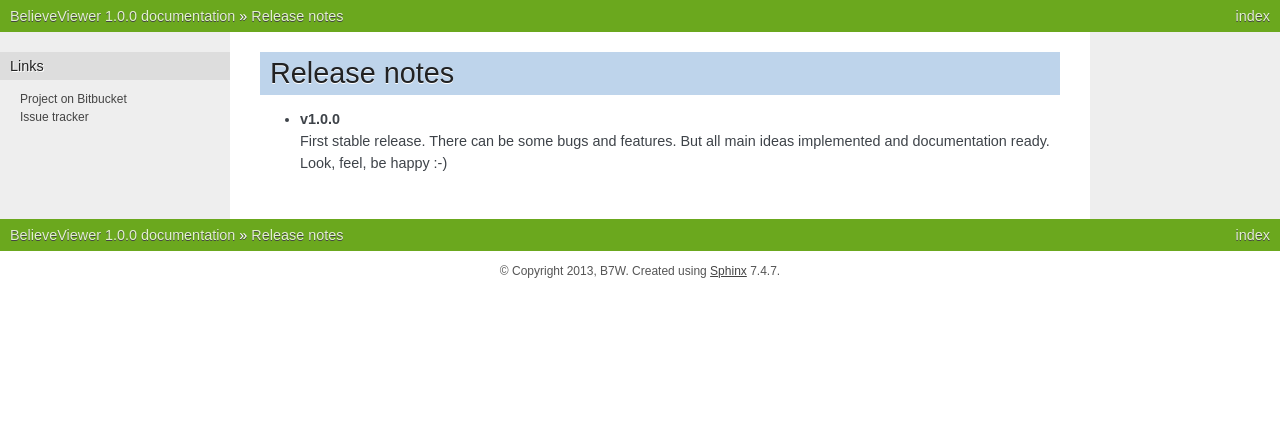
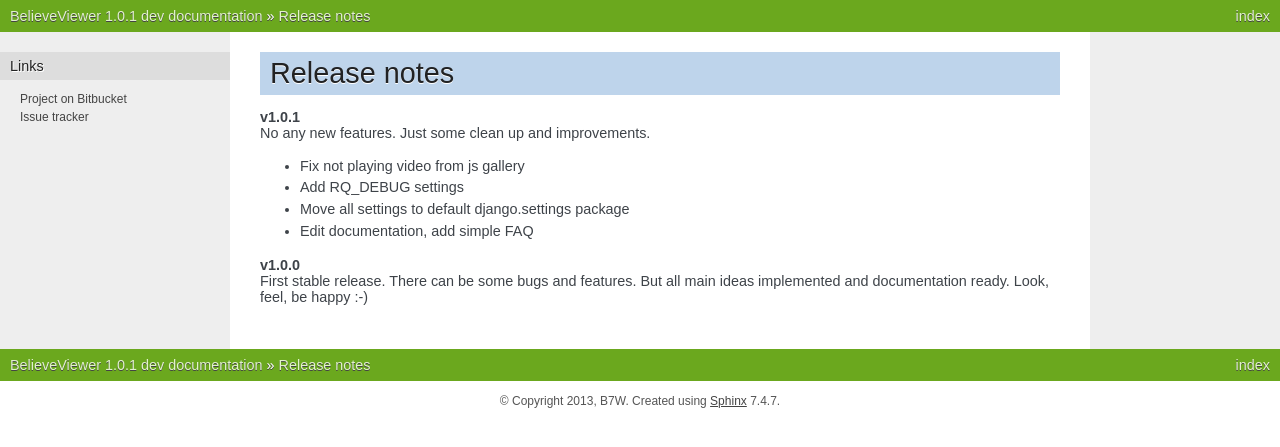
Before and after one commit to b7w/bviewer, a Sphinx documentation site: the page built from docs/releases/notes.rst, in a window 1280 px wide. Shown: the top 447 px of the page. Built offline with Sphinx 7.4.7, drawn with Linux system fonts in a browser that asks for light colours.

Commit message:
Add faq and start feel release notes

```diff
--- a/docs/conf.py
+++ b/docs/conf.py
@@ -52,7 +52,7 @@ copyright = '2013, B7W'
 # The short X.Y version.
 version = '1.0'
 # The full version, including alpha/beta/rc tags.
-release = '1.0.0'
+release = '1.0.1 dev'
 
 # The language for content autogenerated by Sphinx. Refer to documentation
 # for a list of supported languages.
--- a/docs/contents.rst
+++ b/docs/contents.rst
@@ -17,6 +17,8 @@ Believe documentation content
 
     intro/management
 
+    intro/faq
+
     ref/settings
 
     ref/architecture
--- a/docs/index.rst
+++ b/docs/index.rst
@@ -15,6 +15,7 @@ First steps
 ===========
 
 * :doc:`Overview </intro/overview>`
+* :doc:`FAQ </intro/faq>`
 * :doc:`Installation </intro/installation>`
 * :doc:`Management </intro/management>`
 
--- a/docs/intro/overview.rst
+++ b/docs/intro/overview.rst
@@ -11,7 +11,7 @@ About
 .. index:: About
 
 | BelieveViewer is a simple photo gallery written in python with django.
-  The main idea of this app is personal web photo and video sharing.
+  The main idea of this app is personal web photo sharing.
   There is no any comments, ratings, even registration and other social stuff.
   There is no complex management system.
 
--- a/docs/releases/notes.rst
+++ b/docs/releases/notes.rst
@@ -5,7 +5,16 @@ Release notes
 .. index:: Release notes
 
 
-* | **v1.0.0**
-  | First stable release. There can be some bugs and features.
-    But all main ideas implemented and documentation ready.
-    Look, feel, be happy :-)
+| **v1.0.1**
+| No any new features. Just some clean up and improvements.
+
+* Fix not playing video from js gallery
+* Add RQ_DEBUG settings
+* Move all settings to default django.settings package
+* Edit documentation, add simple FAQ
+
+
+| **v1.0.0**
+| First stable release. There can be some bugs and features.
+  But all main ideas implemented and documentation ready.
+  Look, feel, be happy :-)
```
Also changed, not shown: docs/intro/faq.rst (added, +72 -0 lines).
